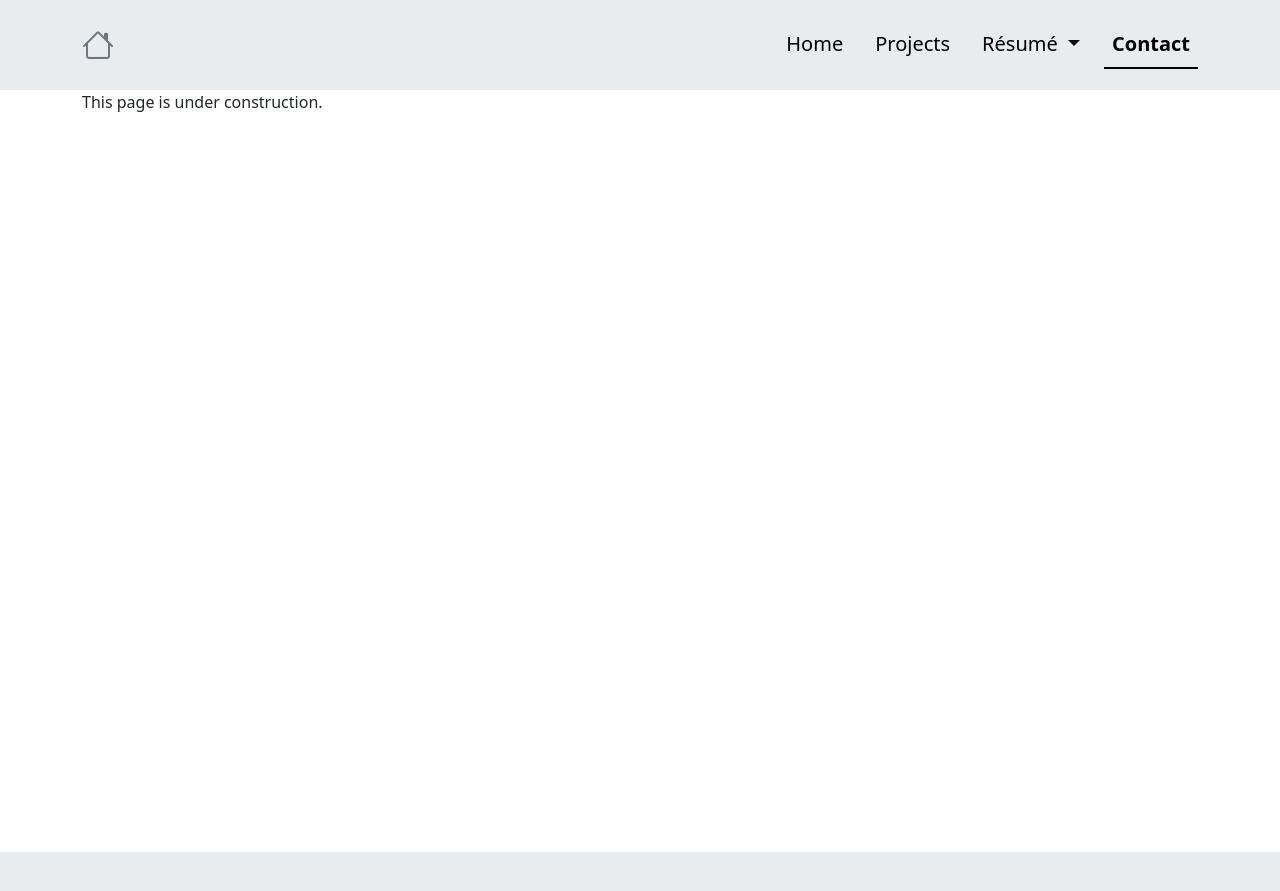
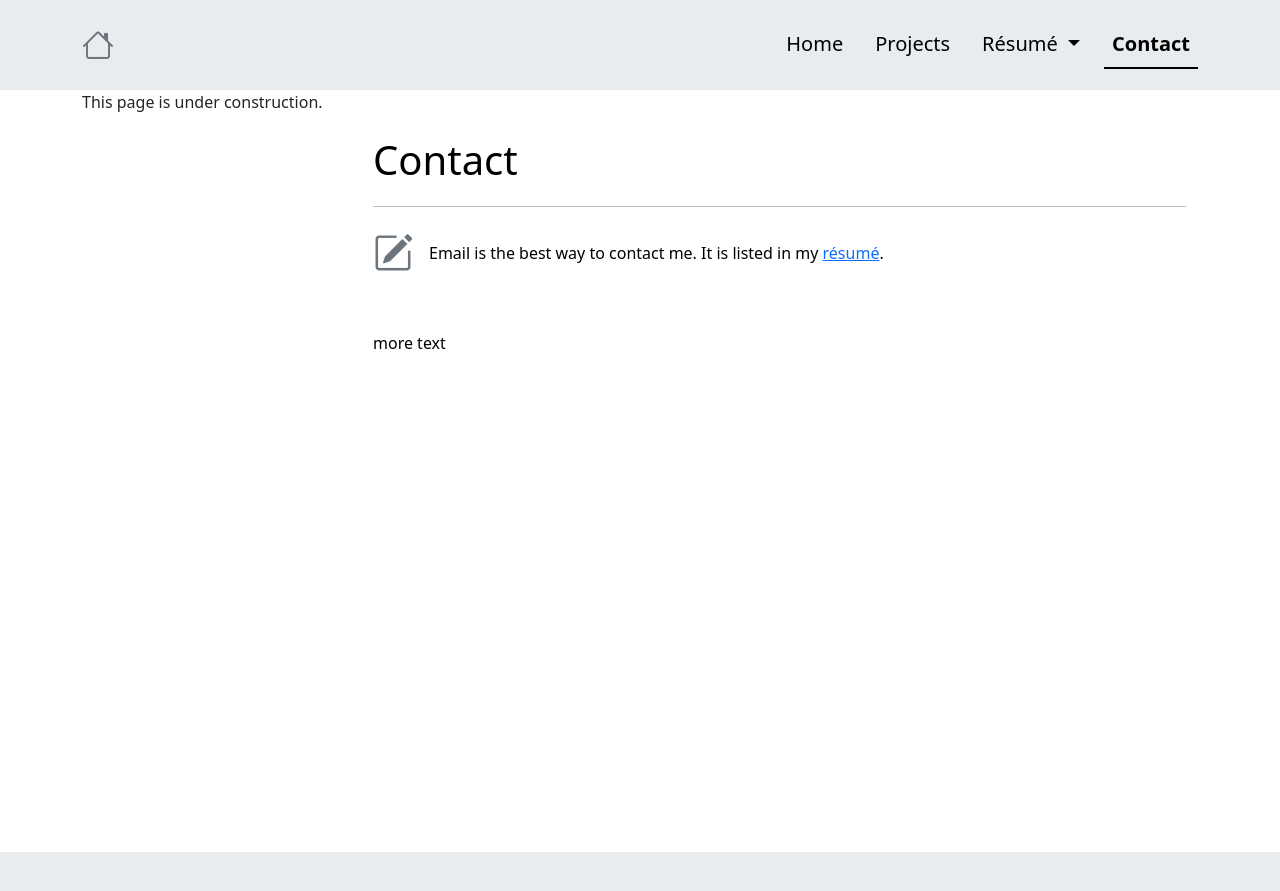
Before and after one commit to ilyanaanderson/ilyanaanderson.github.io, a Jekyll site: the page built from docs/contact.html, in a window 1280 px wide. Shown: the top 891 px of the page. Built offline with Jekyll 4.4.1, drawn with Linux system fonts in a browser that asks for light colours.

Commit message:
work on contact page started

```diff
--- a/docs/_data/descriptions.yml
+++ b/docs/_data/descriptions.yml
@@ -6,6 +6,5 @@ projects: >-
   and use of custom transformer architecture to predict RNA molecule reactivities.
 resume: Ilyana Anderson's Resume.
 contact: >-
-  Get in touch with Ilyana Anderson for collaboration or queries. Access her contact details and LinkedIn
-  profile for professional networking.
+  Get in touch with Ilyana Anderson for collaboration or queries.
 error: Page Not Found.
--- a/docs/contact.html
+++ b/docs/contact.html
@@ -5,3 +5,23 @@ permalink: /contact
 ---
 
 <p>This page is under construction. </p>
+<div class="container-sm">
+    <div class="row">
+        <div class="col-3"></div>
+        <div class="col-9 text-black">
+            <p class="fs-1">Contact</p>
+            <hr>
+            <div class="d-flex align-items-center">
+                <i class="bi bi-pencil-square fs-1 text-secondary"></i>
+                <div class="ms-3 flex-grow-1">Email is the best way to contact me.
+                    It is listed in my <a href="/resume.pdf">résumé</a>.</div>
+            </div>
+        </div>
+    </div>
+    <div class="row">
+        <div class="col-3"></div>
+        <div class="col-9 text-black mt-5">
+            more text
+        </div>
+    </div>
+</div>
```
